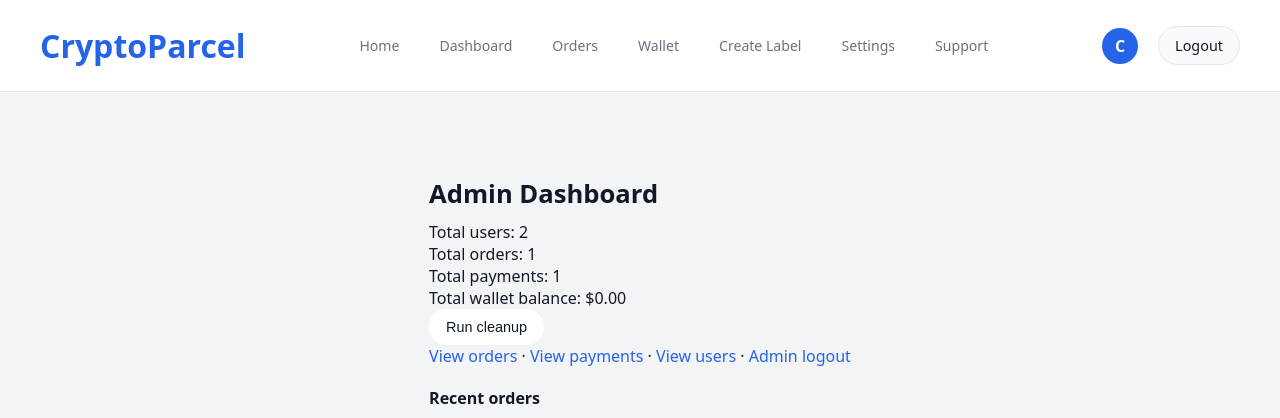
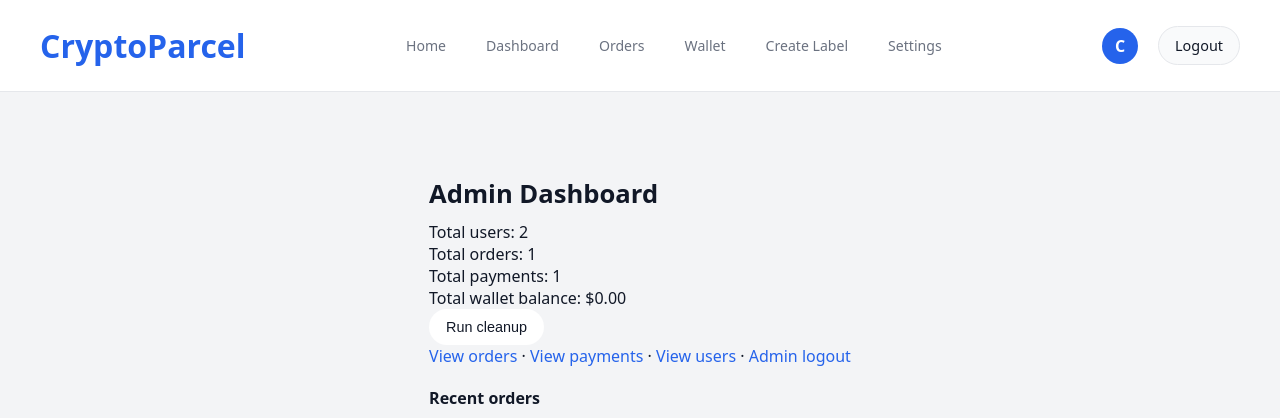
Before and after one commit to cryptoparcel/cryptoparcel_finish, a Flask app: page /admin in a window 1280 px wide. Shown: the top 418 px of the page. Run offline with Flask 3, Linux system fonts and the light colour scheme; a user stored in the database is signed in; data comes from the database, SQL or seed files in the repository.

Commit message:
Update base.html

```diff
--- a/templates/base.html
+++ b/templates/base.html
@@ -20,7 +20,7 @@
                 <a href="{{ url_for('wallet') }}">Wallet</a>
                 <a href="{{ url_for('create_label') }}">Create Label</a>
                 <a href="{{ url_for('settings') }}">Settings</a>
-                <a href="{{ url_for('support') }}">Support</a>
+                <!-- <a href="{{ url_for('support') }}">Support</a> -->
             {% endif %}
         </nav>
         <div class="cp-nav-right">
```
